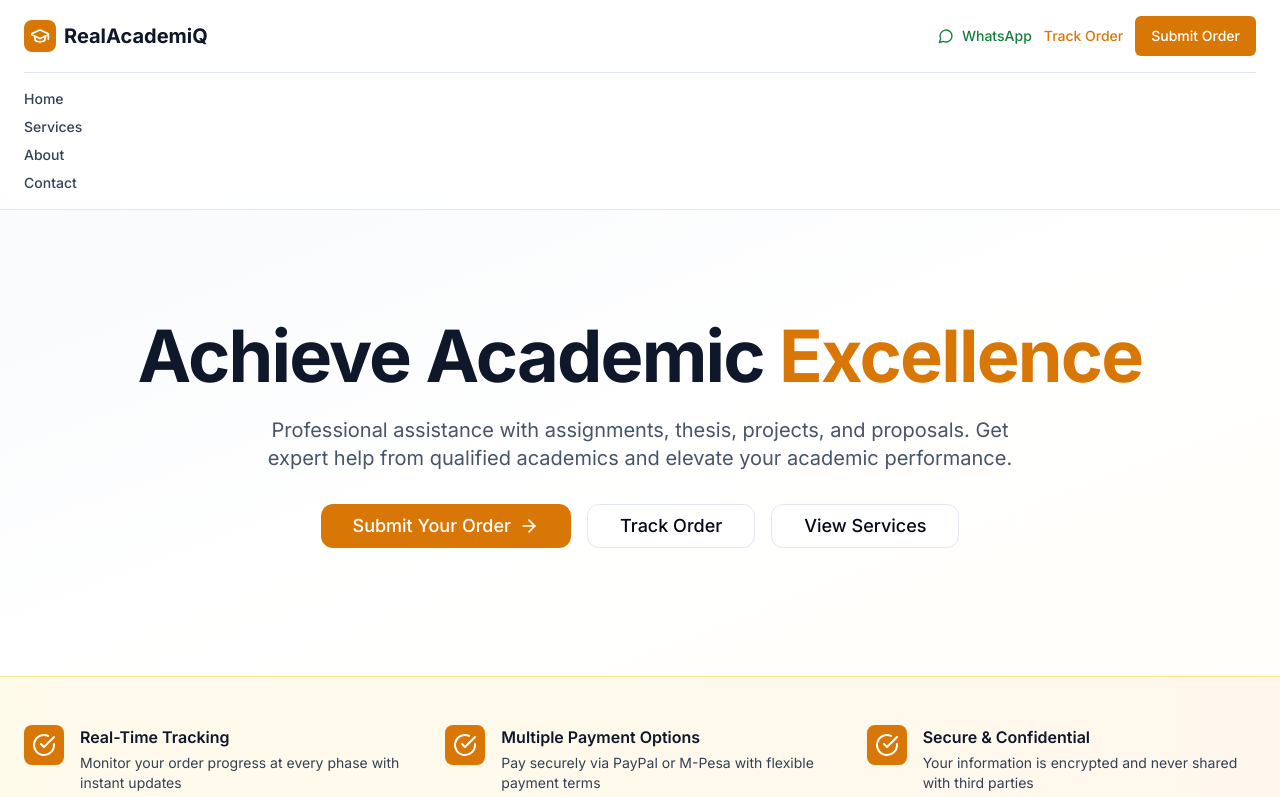
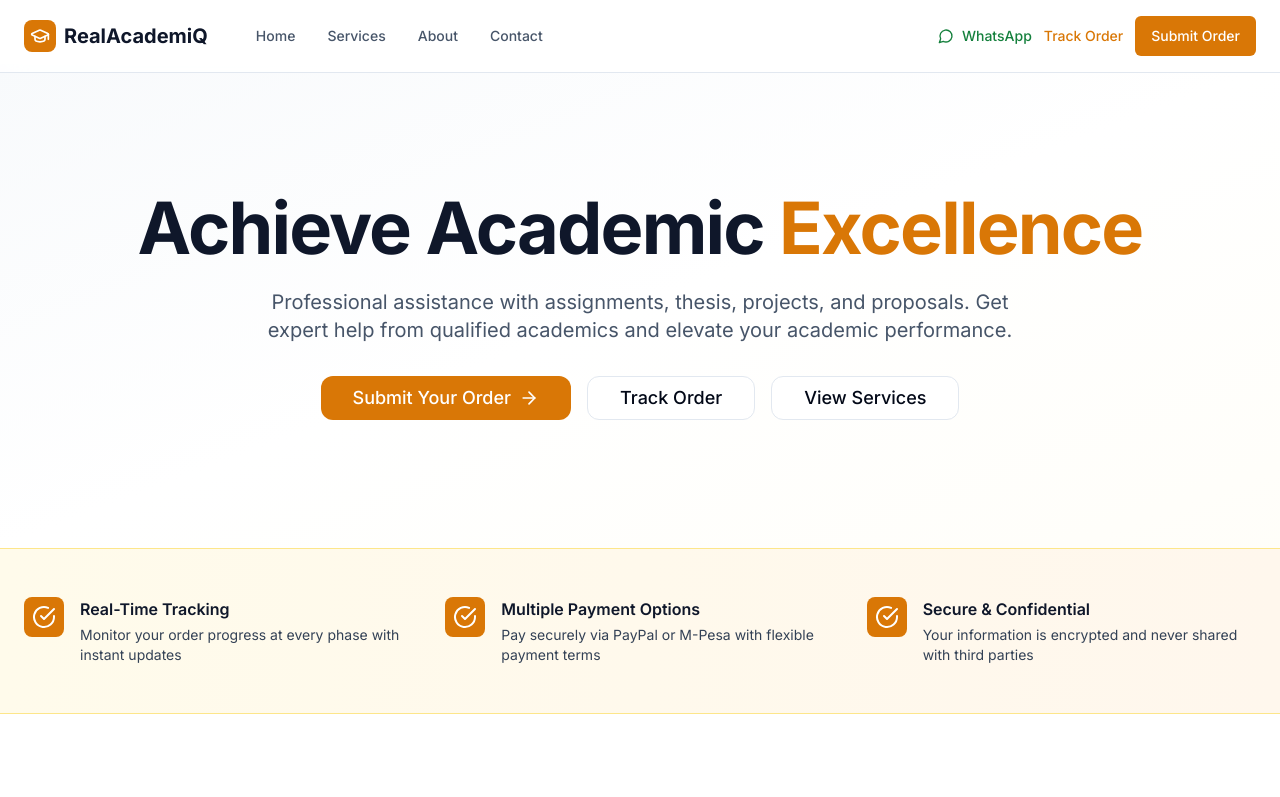
Before and after one commit to WolfriderReal/RealAcademiQ-, a Next.js app: page / in a window 1280 px wide. Shown: the top 797 px of the page. Built offline with nearby package versions, Linux system fonts and the light colour scheme.

Commit message:
fix: restore top navigation layout

```diff
--- a/src/app/layout.tsx
+++ b/src/app/layout.tsx
@@ -76,7 +76,7 @@ export default function RootLayout({
     <html lang="en">
       <body className={inter.className}>
         <Header />
-        <main className="pt-48">
+        <main className="pt-16">
           {children}
         </main>
         <Toaster />
--- a/src/components/Header.tsx
+++ b/src/components/Header.tsx
@@ -11,12 +11,29 @@ export default function Header() {
     <header className="fixed top-0 w-full bg-white/80 backdrop-blur-md border-b border-slate-200 z-50">
       <div className="max-w-7xl mx-auto px-6 py-4">
         <div className="flex items-center justify-between">
+          <div className="flex items-center gap-12">
             <Link href="/" className="flex items-center gap-2">
               <div className="w-8 h-8 bg-amber-600 rounded-lg flex items-center justify-center">
                 <GraduationCap className="w-5 h-5 text-white" />
               </div>
               <span className="text-xl font-bold text-slate-900">RealAcademiQ</span>
             </Link>
+
+            <nav className="hidden md:flex items-center gap-8">
+              <Link href="/" className="text-sm font-medium transition-colors text-slate-600 hover:text-slate-900">
+                Home
+              </Link>
+              <Link href="/services" className="text-sm font-medium transition-colors text-slate-600 hover:text-slate-900">
+                Services
+              </Link>
+              <Link href="/about" className="text-sm font-medium transition-colors text-slate-600 hover:text-slate-900">
+                About
+              </Link>
+              <Link href="/contact" className="text-sm font-medium transition-colors text-slate-600 hover:text-slate-900">
+                Contact
+              </Link>
+            </nav>
+          </div>
 
           <div className="flex items-center gap-3">
             <a
@@ -38,21 +55,6 @@ export default function Header() {
             </Link>
           </div>
         </div>
-
-        <nav className="mt-4 pt-4 border-t border-slate-200 flex flex-col items-start gap-2">
-          <Link href="/" className="text-sm font-medium text-slate-700 hover:text-slate-900">
-            Home
-          </Link>
-          <Link href="/services" className="text-sm font-medium text-slate-700 hover:text-slate-900">
-            Services
-          </Link>
-          <Link href="/about" className="text-sm font-medium text-slate-700 hover:text-slate-900">
-            About
-          </Link>
-          <Link href="/contact" className="text-sm font-medium text-slate-700 hover:text-slate-900">
-            Contact
-          </Link>
-        </nav>
       </div>
     </header>
   )
```
Lines whose indentation alone changed are shown as unchanged.
